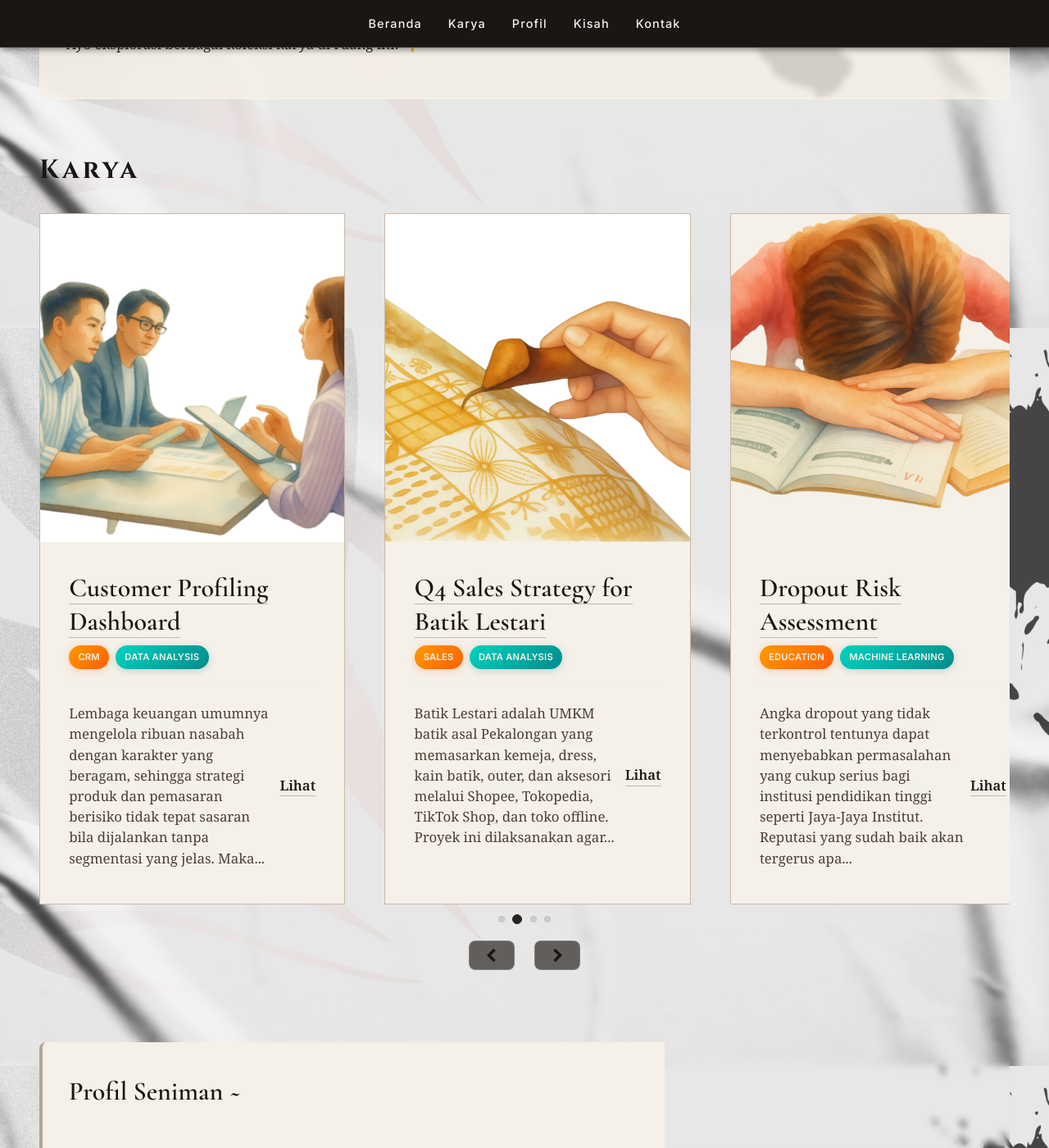
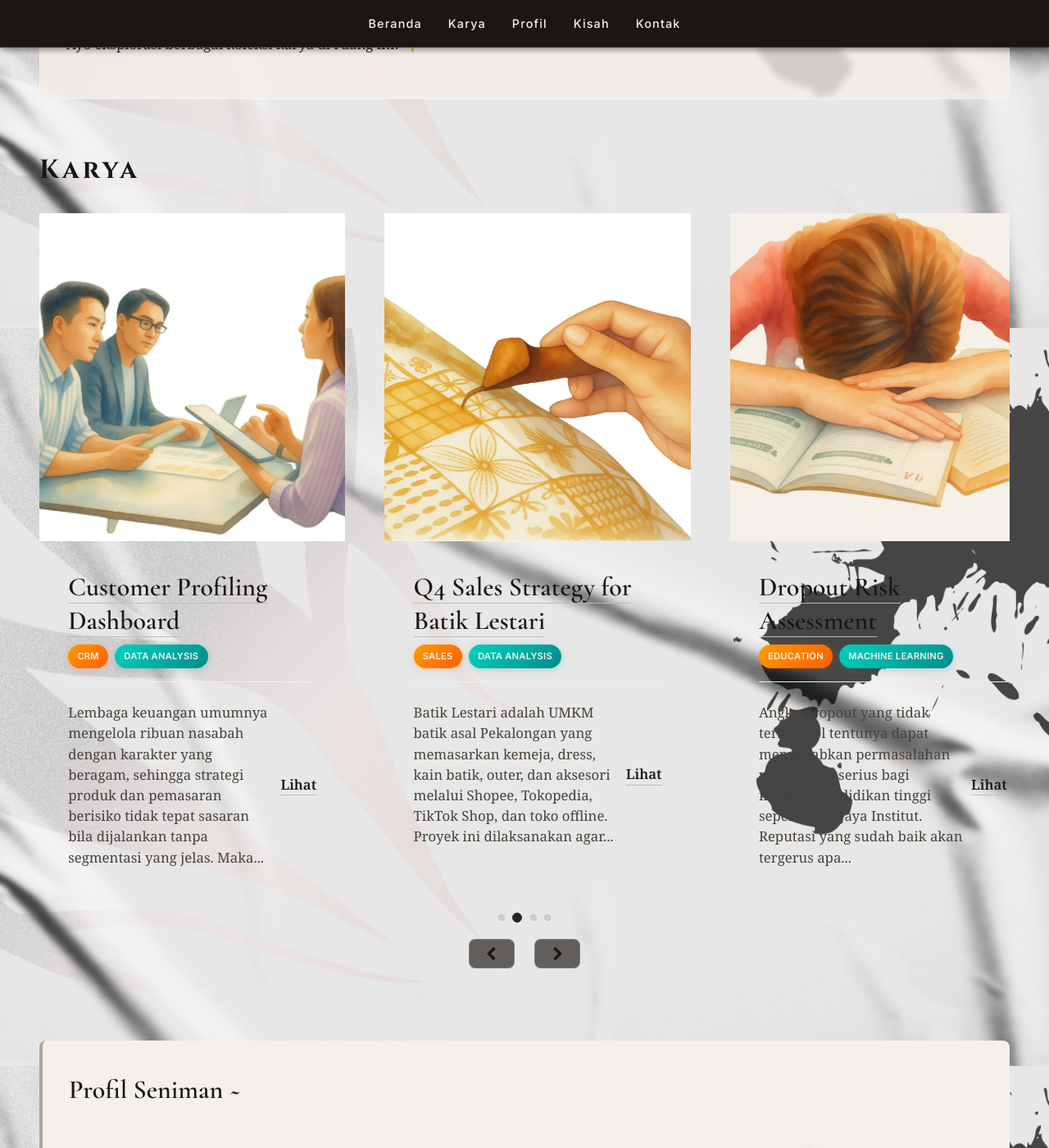
Before and after one commit to Sulbae/Sulbae.github.io, a Jekyll site: the page built from index.md, in a window 1280 px wide and 1400 px high, scrolled down 500 px. Shown: the whole window at 82% size. Built offline with Jekyll 4.4.1, drawn with Linux system fonts in a browser that asks for light colours.

Commit message:
Update home.css

```diff
--- a/assets/css/home.css
+++ b/assets/css/home.css
@@ -446,7 +446,7 @@ section.profile .hashtags code:hover {
    display: none;
 }
 
-.project-card {
+.projects-card {
    flex: 0 0 100%; /* default: 1 card visible */
    max-width: 100%;
    background: #F5F0E8;
@@ -993,7 +993,7 @@ details[open]::details-content {
 
 #kisah .kisah-kicker {
   display: inline-block;
-  font-size: 0.75rem;
+  font-size: 0.85rem;
   font-weight: 700;
   letter-spacing: 0.1em;
   text-transform: uppercase;
```
